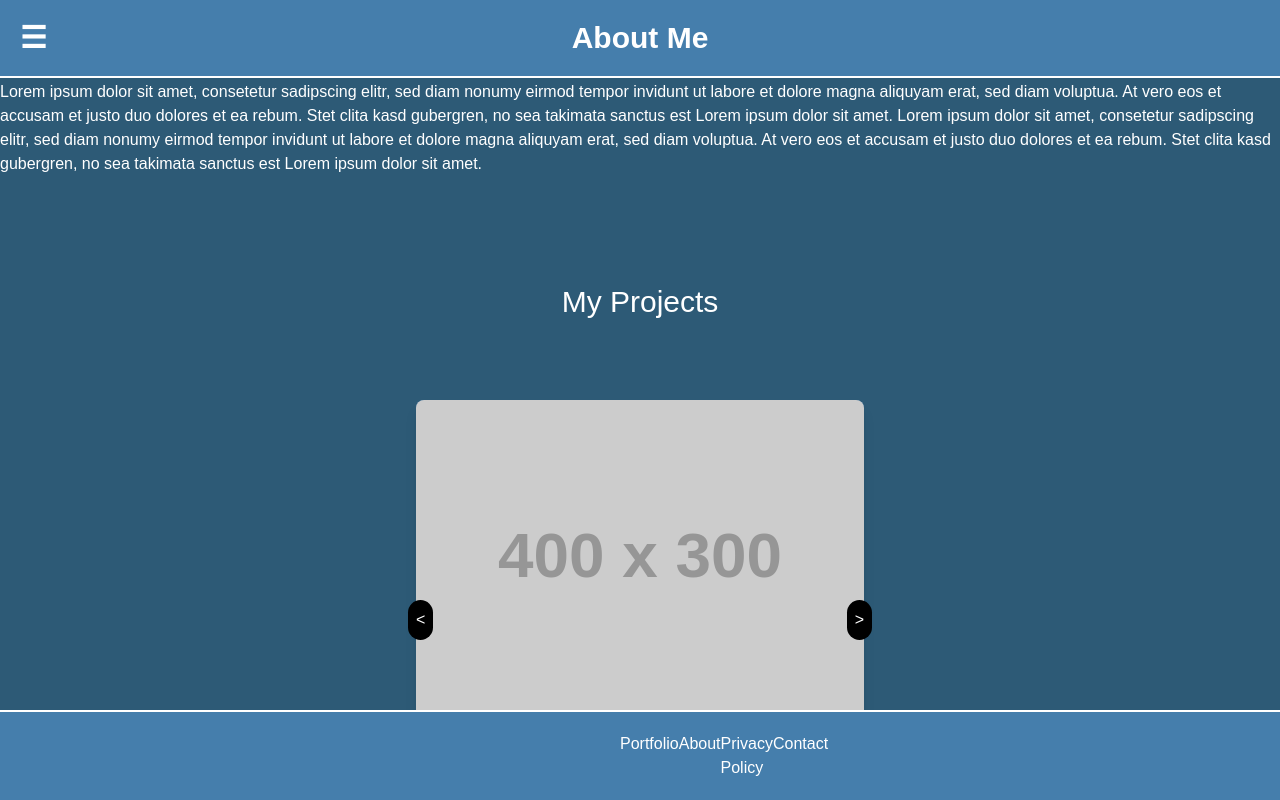
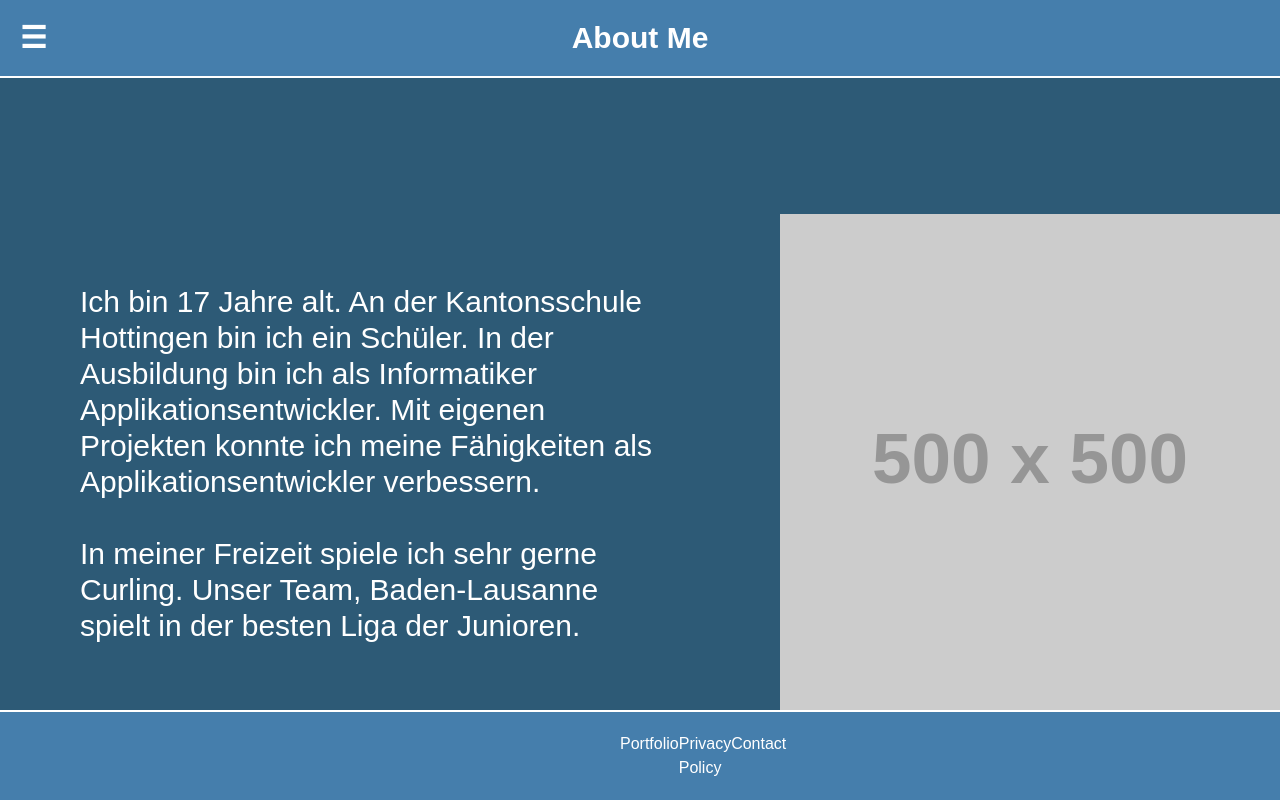
Before and after one commit to Gianimon/portfolio, a Next.js app: page /about-me in a window 1280 px wide. Shown: the top 800 px of the page. Built offline with nearby package versions, Linux system fonts and the light colour scheme.

Commit message:
Update 28.5.2025

```diff
--- a/next.config.mjs
+++ b/next.config.mjs
@@ -1,4 +1,6 @@
 /** @type {import('next').NextConfig} */
-const nextConfig = {};
+const nextConfig = {
+    devIndicators: false,
+};
 
 export default nextConfig;
--- a/src/app/about-me/page.js
+++ b/src/app/about-me/page.js
@@ -1,16 +1,14 @@
 "use client"
 import Carousel from "@/components/carousel";
 import Burger from "@/components/burger";
-import Link from "next/link";
 import Footer from "@/components/footer";
 import SkillBars from "@/components/skillbar";
 
 export default function AboutMe() {
-
     return (
-        <div className="flex flex-col h-screen text-white">
+        <div className="flex flex-col min-h-screen text-white bg-[#2D5A76]">
             {/* Header */}
-            <header className="bg-[#457EAC] fixed w-full z-200">
+            <header className="bg-[#457EAC] fixed w-full">
                 <nav>
                     <ul className="flex text-3xl">
                         <li className="font-bold flex-auto border-b-2 border-b-white p-5">
@@ -23,41 +21,41 @@ export default function AboutMe() {
                 </nav>
             </header>
 
-            <main className="bg-[#2D5A76] h-1000">
-                <div className={"mt-20 mb-17"}>
-                    Lorem ipsum dolor sit amet, consetetur sadipscing elitr,
-                    sed
-                    diam nonumy eirmod tempor invidunt ut labore et dolore
-                    magna
-                    aliquyam erat, sed diam voluptua. At vero eos et accusam
-                    et
-                    justo duo dolores et ea rebum. Stet clita kasd
-                    gubergren, no
-                    sea
-                    takimata sanctus est Lorem ipsum dolor sit amet. Lorem
-                    ipsum
-                    dolor sit amet, consetetur sadipscing elitr, sed diam
-                    nonumy
-                    eirmod tempor invidunt ut labore et dolore magna
-                    aliquyam
-                    erat,
-                    sed diam voluptua. At vero eos et accusam et justo duo
-                    dolores
-                    et ea rebum. Stet clita kasd gubergren, no sea takimata
-                    sanctus
-                    est Lorem ipsum dolor sit amet.
-                </div>
-                <div><Carousel></Carousel></div>
+            {/* Platzhalter für Header-Höhe, damit Content nicht drunter rutscht */}
+            <div className="h-[64px]" />
 
-                <div className="flex flex-col items-center py-10">
-                    <div className="text-3xl mb-20">
-                        Skills
+            <main className="flex flex-col">
+                {/* Vertikal zentrierter Textblock mit voller Viewport-Höhe */}
+                <section className="flex items-center h-screen">
+                    <div className="ml-20 w-1/2 text-3xl">
+                        Ich bin 17 Jahre alt. An der Kantonsschule Hottingen bin
+                        ich
+                        ein Schüler. In der Ausbildung bin ich als Informatiker
+                        Applikationsentwickler. Mit eigenen Projekten konnte ich
+                        meine Fähigkeiten als Applikationsentwickler verbessern.
+                        <br/>
+                        <br/>
+                        In meiner Freizeit spiele ich sehr gerne Curling.
+                        Unser Team, Baden-Lausanne spielt in der besten Liga der
+                        Junioren.
                     </div>
-                    <div><SkillBars></SkillBars></div>
-                </div>
+                    <img src="https://placehold.co/500x500"
+                         alt="Bild von Gian"
+                         className={"w-100% h-100% ml-30"}/>
+                </section>
+
+                {/* Restlicher Content unter dem Textblock */}
+                <section>
+                    <Carousel/>
+                </section>
+
+                <section className="flex flex-col items-center py-10">
+                    <h2 className="text-3xl mb-20">Skills</h2>
+                    <SkillBars />
+                </section>
             </main>
 
             <footer><Footer></Footer></footer>
         </div>
-    )
+    );
 }
--- a/src/app/about/page.js
+++ /dev/null
@@ -1,64 +0,0 @@
-"use client"
-import Burger from "@/components/burger";
-import Footer from "@/components/footer";
-
-export default function About() {
-
-    return (
-        <div className="flex flex-col h-screen text-white">
-            {/* Header */}
-            <header className="bg-[#457EAC] fixed w-full">
-                <nav>
-                    <ul className="flex text-3xl">
-                        <li className="font-bold flex-auto border-b-2 border-b-white p-5">
-                            <Burger></Burger>
-                        </li>
-                        <li className="font-bold flex-auto absolute left-1/2 transform -translate-x-1/2 p-5">
-                            About
-                        </li>
-                    </ul>
-                </nav>
-            </header>
-
-            <main className="bg-[#2D5A76] h-screen">
-                <div className={"flex mt-50 items-center"}>
-                    <img src="https://placehold.co/500x500"
-                         alt="Bild von Gian"
-                         className={"w-100% h-100% ml-30"}/>
-                    <div className=" ml-20 mr-30 text-2xl">
-                        Lorem ipsum dolor sit amet, consetetur sadipscing
-                        elitr,
-                        sed
-                        diam nonumy eirmod tempor invidunt ut labore et
-                        dolore
-                        magna
-                        aliquyam erat, sed diam voluptua. At vero eos et
-                        accusam
-                        et
-                        justo duo dolores et ea rebum. Stet clita kasd
-                        gubergren, no
-                        sea
-                        takimata sanctus est Lorem ipsum dolor sit amet.
-                        Lorem
-                        ipsum
-                        dolor sit amet, consetetur sadipscing elitr, sed
-                        diam
-                        nonumy
-                        eirmod tempor invidunt ut labore et dolore magna
-                        aliquyam
-                        erat,
-                        sed diam voluptua. At vero eos et accusam et justo
-                        duo
-                        dolores
-                        et ea rebum. Stet clita kasd gubergren, no sea
-                        takimata
-                        sanctus
-                        est Lorem ipsum dolor sit amet.
-                    </div>
-                </div>
-            </main>
-
-            <footer><Footer></Footer></footer>
-        </div>
-    )
-}
--- a/src/app/contact/page.js
+++ b/src/app/contact/page.js
@@ -1,6 +1,7 @@
 "use client"
 import Burger from "@/components/burger";
 import Footer from "@/components/footer";
+import {Github, Mail} from "lucide-react";
 
 export default function Contact() {
 
@@ -21,44 +22,25 @@ export default function Contact() {
             </header>
 
             <main className="bg-[#2D5A76] h-screen">
-                <div className={"flex mt-50 items-center"}>
-                    <img src="https://placehold.co/500x500"
-                         alt="Bild von Gian"
-                         className={"w-100% h-100% ml-30"}/>
-                    <div className=" ml-20 mr-30 text-2xl">
-                        Lorem ipsum dolor sit amet, consetetur sadipscing
-                        elitr,
-                        sed
-                        diam nonumy eirmod tempor invidunt ut labore et
-                        dolore
-                        magna
-                        aliquyam erat, sed diam voluptua. At vero eos et
-                        accusam
-                        et
-                        justo duo dolores et ea rebum. Stet clita kasd
-                        gubergren, no
-                        sea
-                        takimata sanctus est Lorem ipsum dolor sit amet.
-                        Lorem
-                        ipsum
-                        dolor sit amet, consetetur sadipscing elitr, sed
-                        diam
-                        nonumy
-                        eirmod tempor invidunt ut labore et dolore magna
-                        aliquyam
-                        erat,
-                        sed diam voluptua. At vero eos et accusam et justo
-                        duo
-                        dolores
-                        et ea rebum. Stet clita kasd gubergren, no sea
-                        takimata
-                        sanctus
-                        est Lorem ipsum dolor sit amet.
+                <div className={"flex justify-center mt-80 text-3xl"}>
+                    <div>
+                        Name: Gian Loritz
+                        <br></br>
+                        <br></br>
+                        Email: gianloritz@gmail.com
+                        <br></br>
+                        <br></br>
+                        Mobil: 079 822 66 95
+                        <br></br>
+                        <br></br>
+                        <br></br>
+                        <a
+                            href="https://github.com/Gianimon" target="_blank">https://github.com/Gianimon
+                        </a>
                     </div>
                 </div>
             </main>
-
             <footer><Footer></Footer></footer>
         </div>
-    )
+)
 }
--- a/src/app/page.js
+++ b/src/app/page.js
@@ -30,8 +30,7 @@ export default function Home() {
                             Willkommen!
                         </div>
                         <div>
-                            Mein Name ist Gian Loritz. Ich bin ein
-                            Schüler an der Informatikmittelschule in Hottingen.
+                            Mein Name ist Gian Loritz.
                             Schön, dass Sie mein Portfolio besuchen.
                         </div>
                     </div>
--- a/src/components/carousel.jsx
+++ b/src/components/carousel.jsx
@@ -38,8 +38,8 @@ export default function Carousel() {
 
         /* Projects Section */
         <div className="flex flex-col items-center py-10">
-            <div className="text-3xl mb-20">
-                My Projects
+            <div className="text-4xl mb-20">
+                Meine Projekte
             </div>
 
             {/* Carousel */}
--- a/src/components/footer.js
+++ b/src/components/footer.js
@@ -4,11 +4,10 @@ export default function Footer() {
     return (
         <div>
             <footer
-                className="border-t-2 z-50 border-white p-5 fixed bottom-0 left-0 w-full bg-[#457EAC]">
+                className="border-t-2 z-200 border-white p-5 fixed bottom-0 left-0 w-full bg-[#457EAC]">
                 <nav>
                     <ul className="flex justify-between px-32 pl-150 pr-150">
                         <li><Link href="/">Portfolio</Link></li>
-                        <li><Link href="/about">About</Link></li>
                         <li><Link href="/privacy">Privacy Policy</Link></li>
                         <li><Link href="/contact">Contact</Link></li>
                     </ul>
```
Also changed, not shown: package.json (+6 -5 lines), src/components/burger.jsx (+5 -3 lines), 1 other file (tests, documents, lock files or other folders).
